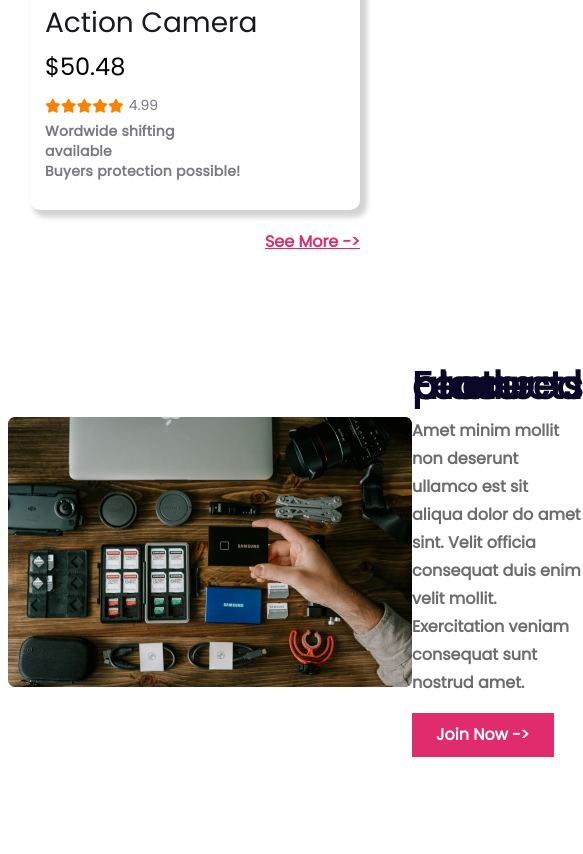
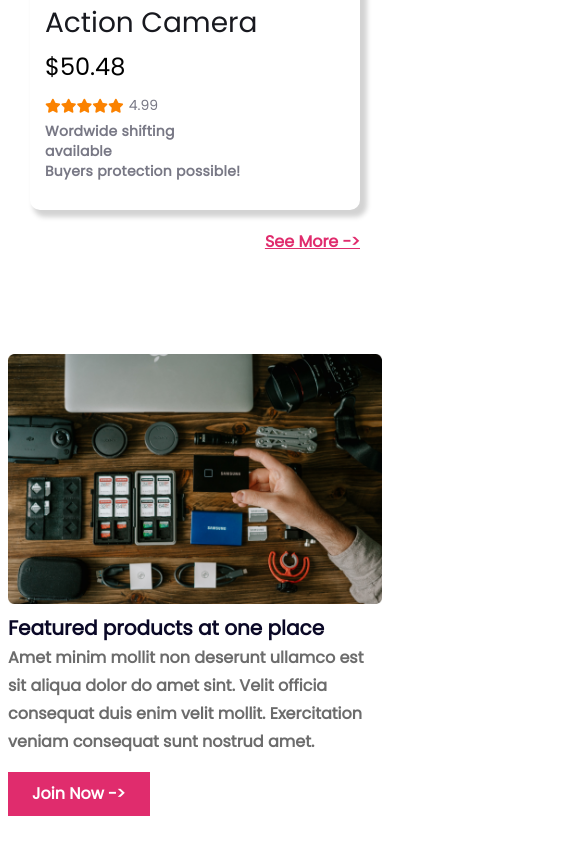
Before and after one commit to Hridoy3519/Influencer-Gear, a plain HTML site: page index.html in a window 390 px wide. Shown: the part 5669-6523 px from the top of the page, 583 px wide, since content can reach past the window. Drawn offline with Linux system fonts and the light colour scheme.

Commit message:
Feature Product Responsive

```diff
--- a/style.css
+++ b/style.css
@@ -250,4 +250,18 @@ main {
         grid-column-gap: 30px;
         grid-row-gap: 30px;
     }
+
+    .feature-products {
+        flex-direction: column;
+        width: 100%;
+    }
+
+    .feature-products .feature-img,
+    .feature-img img {
+        width: 100%;
+    }
+
+    .feature-des h2 {
+        font-size: 1.25rem;
+    }
 }
```
